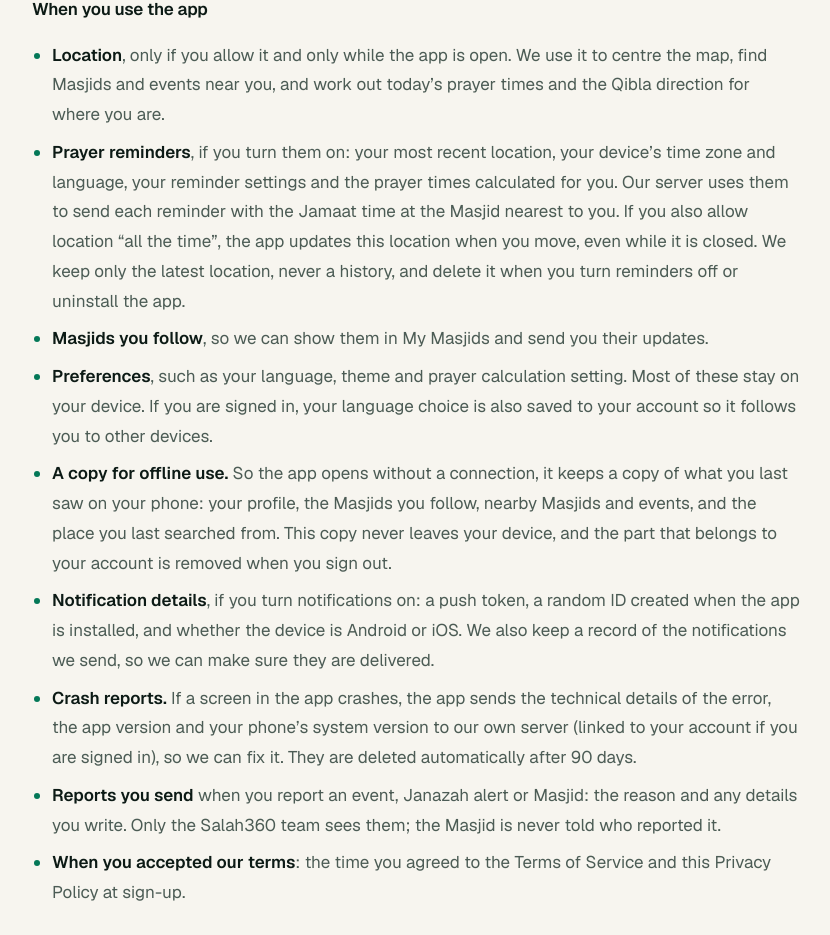
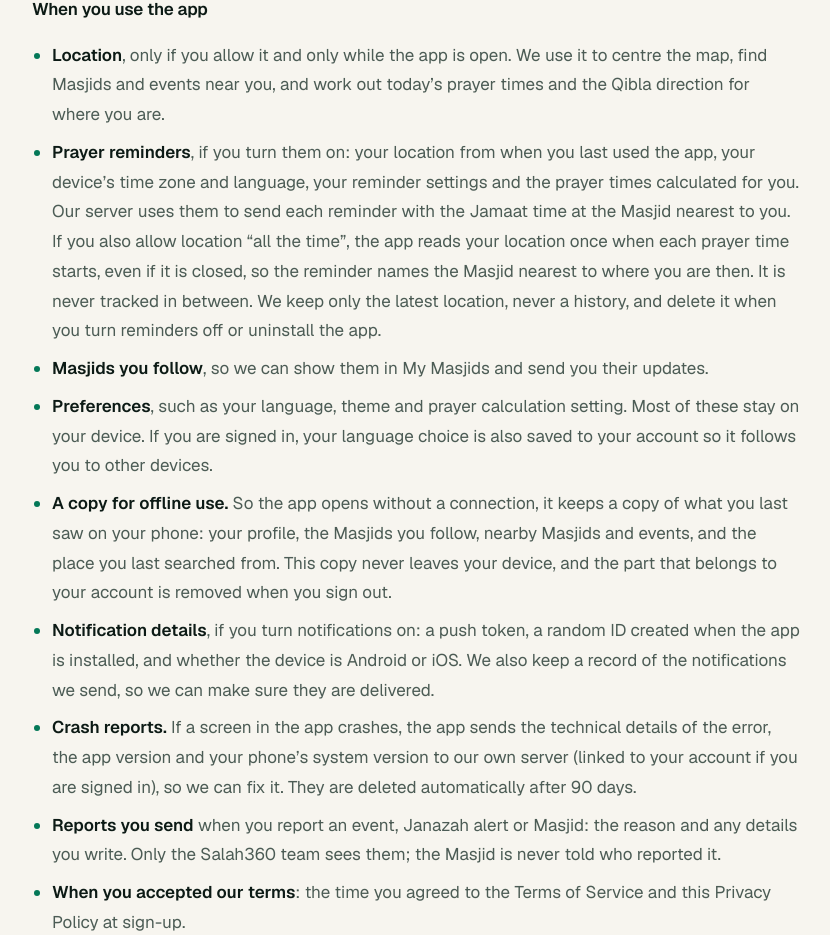
Before and after one commit to TalhaAbbas55/salah360, a Next.js app: page /privacy in a window 1280 px wide. Shown: the part 1480-2415 px from the top of the page, without its empty margins (344-1174 px from the left). Built offline with nearby package versions, Linux system fonts and the light colour scheme; no server answers; a web font is replaced by a local one.

Commit message:
feat: clarify location usage in prayer reminders section of privacy policy

```diff
--- a/src/content/privacy-policy.tsx
+++ b/src/content/privacy-policy.tsx
@@ -416,11 +416,13 @@
               you are.
             </li>
             <li>
-              <strong>Prayer reminders</strong>, if you turn them on: your most recent location, your device’s time
-              zone and language, your reminder settings and the prayer times calculated for you. Our server uses them to
-              send each reminder with the Jamaat time at the Masjid nearest to you. If you also allow location “all the
-              time”, the app updates this location when you move, even while it is closed. We keep only the latest
-              location, never a history, and delete it when you turn reminders off or uninstall the app.
+              <strong>Prayer reminders</strong>, if you turn them on: your location from when you last used the app,
+              your device’s time zone and language, your reminder settings and the prayer times calculated for you. Our
+              server uses them to send each reminder with the Jamaat time at the Masjid nearest to you. If you also allow
+              location “all the time”, the app reads your location once when each prayer time starts, even if it is
+              closed, so the reminder names the Masjid nearest to where you are then. It is never tracked in between. We
+              keep only the latest location, never a history, and delete it when you turn reminders off or uninstall the
+              app.
             </li>
             <li>
               <strong>Masjids you follow</strong>, so we can show them in My Masjids and send you their updates.
```
